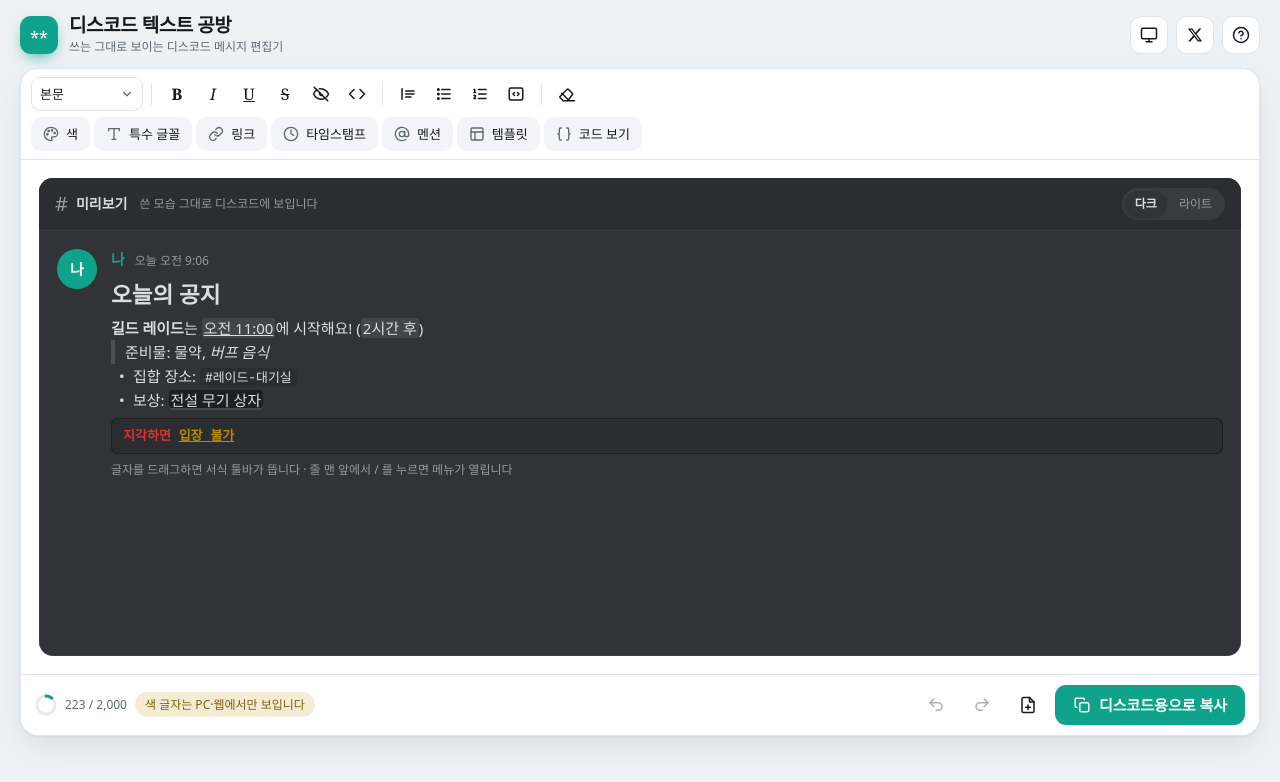
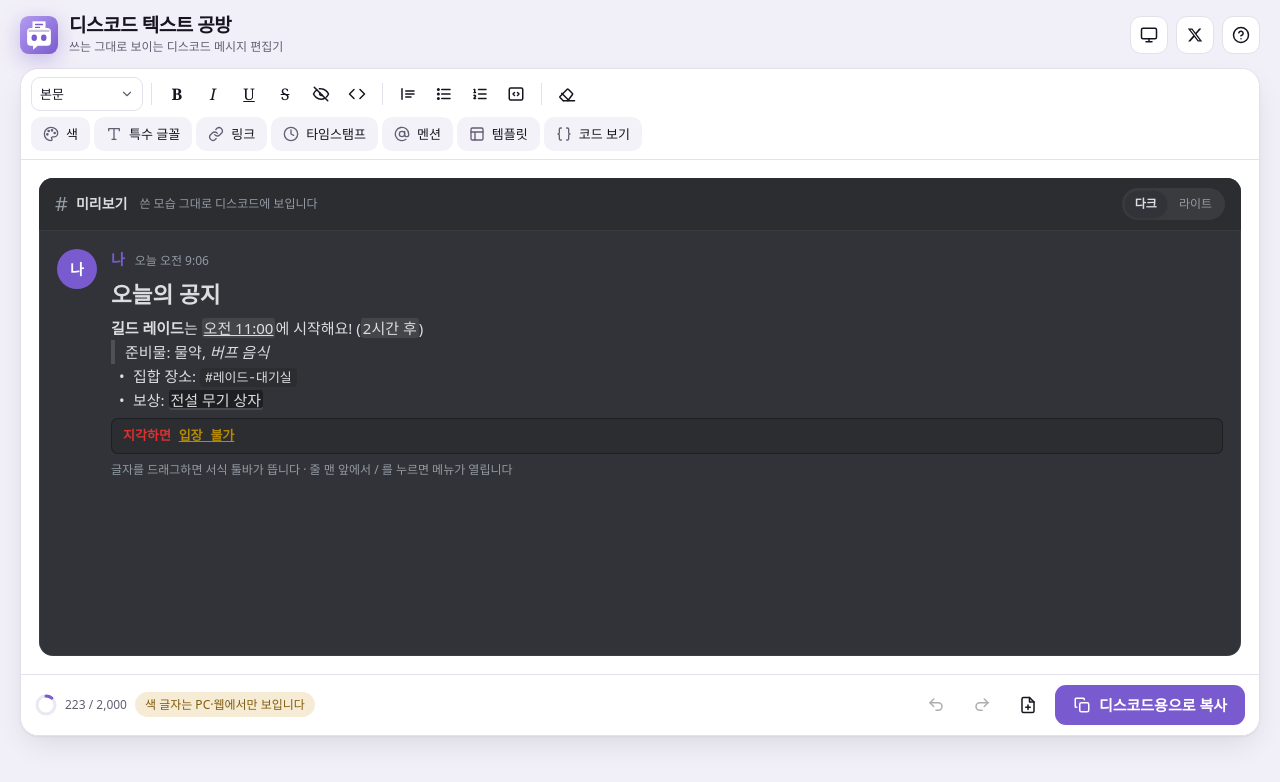
Before and after one commit to liberali0/discord_text_workshop, a plain HTML site: page index.html in a window 1280 px wide. Drawn offline with Linux system fonts and the light colour scheme; a web font is replaced by a local one.

Commit message:
사이트 디자인 색을 라벤더로 통일, 로고를 새 아이콘으로 교체
Co-Authored-By: Claude Opus 5.5 <noreply@anthropic.com>
Claude-Session: https://claude.ai/code/session_01Lha3vrdXLnBGiTmbCHQYSr

```diff
--- a/index.html
+++ b/index.html
@@ -9,15 +9,16 @@
 <style>
 /* Layout: 상단 앱 바 → [편집 카드(리본 툴바 · 디스코드 모양 편집면 · 하단 고정 바)] + [도구 옆 패널]. 좁으면 옆 패널이 하단 시트로 */
 :root {
-  --accent: #10a38c;
+  --accent: #7a5bcf;
   --accent-ink: #ffffff;
-  --bg: #eef1f4;
+  --accent-soft: #9b7ede;
+  --bg: #f1eff7;
   --surface: #ffffff;
-  --surface-2: #f2f4f7;
-  --surface-3: #e7ebef;
-  --fg: #141920;
-  --muted: #5d6874;
-  --line: #e0e5ea;
+  --surface-2: #f4f2f9;
+  --surface-3: #ebe7f3;
+  --fg: #17141f;
+  --muted: #645e72;
+  --line: #e4e0ec;
   --shadow-sm: 0 1px 2px rgba(16, 24, 32, .06);
   --shadow: 0 1px 2px rgba(16, 24, 32, .05), 0 12px 32px -8px rgba(16, 24, 32, .12);
   --shadow-pop: 0 4px 12px rgba(16, 24, 32, .12), 0 20px 48px -12px rgba(16, 24, 32, .28);
@@ -30,13 +31,13 @@
 }
 @media (prefers-color-scheme: dark) {
   :root:not([data-theme="light"]) {
-    --bg: #0c0f12; --surface: #15191d; --surface-2: #1c2126; --surface-3: #252b31; --fg: #e9edf0; --muted: #96a1ab; --line: #272e35;
+    --accent: #9b7ede; --accent-ink: #160f2a; --accent-soft: #b39cf0; --bg: #0e0c14; --surface: #17141f; --surface-2: #1f1b29; --surface-3: #292434; --fg: #ece9f3; --muted: #a29bb2; --line: #2d2839;
     --shadow-sm: 0 1px 2px rgba(0,0,0,.4); --shadow: 0 1px 2px rgba(0,0,0,.3), 0 12px 32px -8px rgba(0,0,0,.5); --shadow-pop: 0 4px 12px rgba(0,0,0,.4), 0 20px 48px -12px rgba(0,0,0,.7);
     --warn: #f0b429; --danger: #ff6b62; color-scheme: dark;
   }
 }
 :root[data-theme="dark"] {
-  --bg: #0c0f12; --surface: #15191d; --surface-2: #1c2126; --surface-3: #252b31; --fg: #e9edf0; --muted: #96a1ab; --line: #272e35;
+  --accent: #9b7ede; --accent-ink: #160f2a; --accent-soft: #b39cf0; --bg: #0e0c14; --surface: #17141f; --surface-2: #1f1b29; --surface-3: #292434; --fg: #ece9f3; --muted: #a29bb2; --line: #2d2839;
   --shadow-sm: 0 1px 2px rgba(0,0,0,.4); --shadow: 0 1px 2px rgba(0,0,0,.3), 0 12px 32px -8px rgba(0,0,0,.5); --shadow-pop: 0 4px 12px rgba(0,0,0,.4), 0 20px 48px -12px rgba(0,0,0,.7);
   --warn: #f0b429; --danger: #ff6b62; color-scheme: dark;
 }
@@ -61,7 +62,8 @@ button { font: inherit; color: inherit; }
 /* 앱 바 */
 .top { max-width: 1240px; margin: 0 auto; padding-block: 16px 14px; display: flex; align-items: center; gap: 8px; }
 .brand { display: flex; align-items: center; gap: 11px; margin-right: auto; min-width: 0; }
-.mark { width: 38px; height: 38px; border-radius: 11px; background: var(--accent); color: var(--accent-ink); display: grid; place-items: center; font-family: var(--font-mono); font-weight: 600; font-size: 15px; box-shadow: 0 6px 16px -6px var(--accent); flex: 0 0 auto; }
+.mark { width: 38px; height: 38px; flex: 0 0 auto; display: block; filter: drop-shadow(0 6px 10px color-mix(in srgb, var(--accent) 35%, transparent)); }
+.mark svg { display: block; }
 .brand b { display: block; font-family: var(--font-display); font-weight: 800; font-size: 19px; letter-spacing: -.02em; line-height: 1.2; }
 .brand small { display: block; color: var(--muted); font-size: 12px; line-height: 1.3; white-space: nowrap; overflow: hidden; text-overflow: ellipsis; }
 .iconbtn { width: 38px; height: 38px; border-radius: 11px; border: 1px solid var(--line); background: var(--surface); display: grid; place-items: center; cursor: pointer; color: var(--fg); transition: background .15s, border-color .15s; position: relative; }
@@ -107,7 +109,7 @@ a.iconbtn { text-decoration: none; }
 .mi .tag { display: inline-block; margin-left: 6px; padding: 0 6px; border-radius: 999px; font-size: 10.5px; font-weight: 600; vertical-align: 1px; }
 .mi .tag.on { background: color-mix(in srgb, #16a34a 16%, transparent); color: #16a34a; }
 .mi .tag.off { background: color-mix(in srgb, var(--muted) 16%, transparent); color: var(--muted); }
-.book { display: flex; flex-direction: column; gap: 8px; padding: 12px; border-radius: 12px; background: color-mix(in srgb, #5865f2 7%, var(--surface)); border: 1px solid color-mix(in srgb, #5865f2 22%, var(--line)); }
+.book { display: flex; flex-direction: column; gap: 8px; padding: 12px; border-radius: 12px; background: color-mix(in srgb, var(--accent) 7%, var(--surface)); border: 1px solid color-mix(in srgb, var(--accent) 22%, var(--line)); }
 .book .bt { font-size: 13px; font-weight: 700; color: var(--fg); }
 .howto { font-size: 12.5px; color: var(--muted); }
 .howto summary { cursor: pointer; color: var(--accent); font-weight: 600; }
@@ -284,7 +286,7 @@ textarea { font-family: var(--font-mono); font-size: 13px; min-height: 260px; re
 </style>
 
 </head><body><header class="top">
-  <div class="brand"><span class="mark" aria-hidden="true">**</span><div><b>디스코드 텍스트 공방</b><small>쓰는 그대로 보이는 디스코드 메시지 편집기</small></div></div>
+  <div class="brand"><span class="mark"><svg width="38" height="38" aria-hidden="true" xmlns="http://www.w3.org/2000/svg" viewBox="0 0 64 64"><defs><linearGradient id="markg" x1="0" y1="0" x2="1" y2="1"><stop offset="0" stop-color="#b39cf0"/><stop offset="1" stop-color="#7a5bcf"/></linearGradient></defs><rect width="64" height="64" rx="15" fill="url(#markg)"/><path d="M21 9h22v15H21z" fill="#fff"/><rect x="25" y="13" width="14" height="2.6" rx="1.3" fill="#7a5bcf"/><rect x="25" y="18" width="9" height="2.6" rx="1.3" fill="#7a5bcf"/><path d="M12 26a6 6 0 0 1 6-6h28a6 6 0 0 1 6 6v18a6 6 0 0 1-6 6H30l-8 7v-7h-4a6 6 0 0 1-6-6z" fill="#fff"/><rect x="14" y="23" width="36" height="4" rx="2" fill="#2e1d66" opacity=".25"/><g fill="#7a5bcf"><ellipse cx="24" cy="36.5" rx="4.6" ry="5.4"/><ellipse cx="40" cy="36.5" rx="4.6" ry="5.4"/></g></svg></span><div><b>디스코드 텍스트 공방</b><small>쓰는 그대로 보이는 디스코드 메시지 편집기</small></div></div>
   <button class="iconbtn" id="modeBtn" aria-label="화면 모드"></button>
   <a class="iconbtn" id="contactBtn" href="https://x.com/Liberali_0" target="_blank" rel="noopener" aria-label="만든 사람에게 연락하기 (X)" title="만든 사람에게 연락하기 (X @Liberali_0)"><svg width="16" height="16" viewBox="0 0 24 24" fill="currentColor" aria-hidden="true"><path d="M18.244 2.25h3.308l-7.227 8.26 8.502 11.24H16.17l-5.214-6.817L4.99 21.75H1.68l7.73-8.835L1.254 2.25H8.08l4.713 6.231zm-1.161 17.52h1.833L7.084 4.126H5.117z"/></svg></a>
   <button class="iconbtn" id="helpBtn" aria-label="사용법과 단축키" title="사용법과 단축키 (?)"></button>
```
